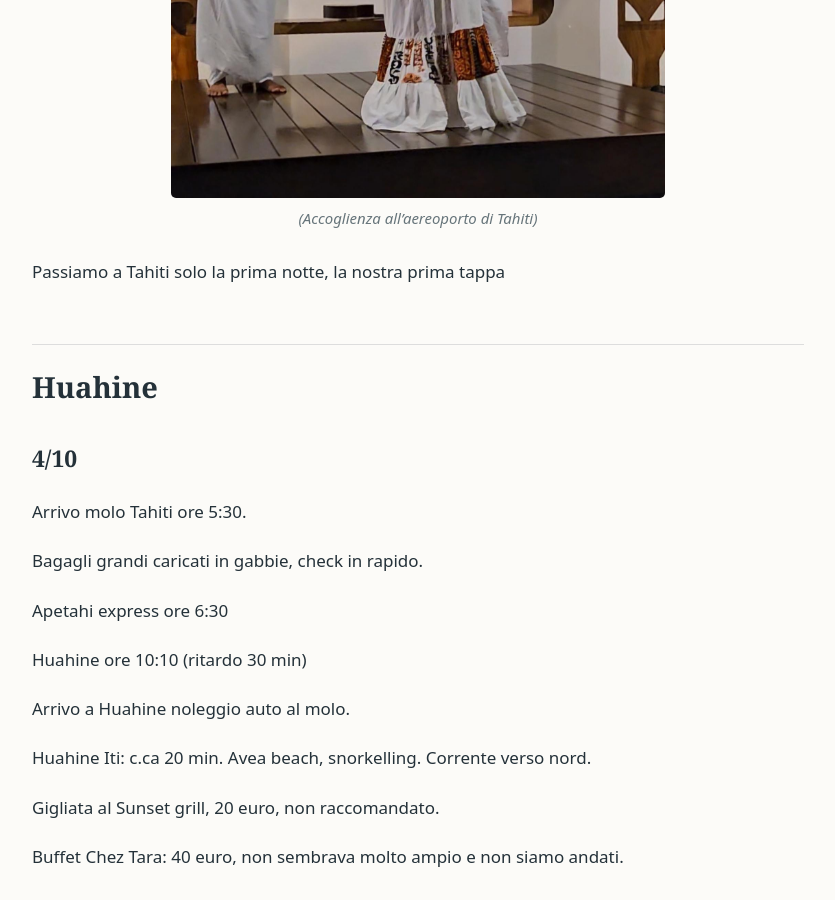
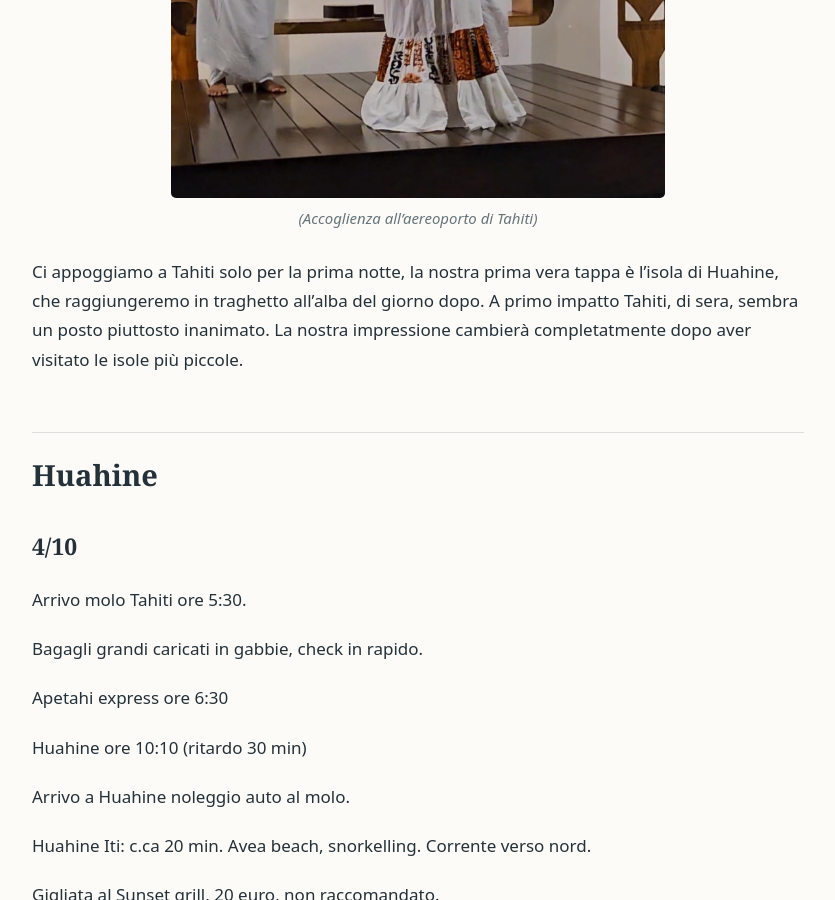
Before and after one commit to everytravel/everytravelisatale, a Jekyll site: the page built from polinesia.md, in a window 1280 px wide and 900 px high, scrolled down 3114 px. Shown: the whole window, without its empty margins (222-1057 px from the left). Built offline with Jekyll 4.4.1, drawn with Linux system fonts in a browser that asks for light colours; some of the changed text lies outside the part shown.

Commit message:
Update polinesia.md

```diff
--- a/polinesia.md
+++ b/polinesia.md
@@ -41,7 +41,12 @@ Aspettiamo ~20 min alla fila dei taxi, arrivare in centro costa ~30 euro.
 *(Accoglienza all'aereoporto di Tahiti)*
 
 
-Passiamo a Tahiti solo la prima notte, la nostra prima tappa
+Ci appoggiamo a Tahiti solo per la prima notte, la nostra prima vera tappa è l'isola di Huahine, che raggiungeremo in traghetto all'alba del giorno dopo.
+A primo impatto Tahiti, di sera, sembra un posto piuttosto inanimato. La nostra impressione cambierà completatmente dopo aver visitato le isole più piccole.
+
+
+
+
 
 ## Huahine
 
@@ -111,7 +116,9 @@ Cena allo Yacht club. Ottimo poisson cru, circa 23 euro.
 
 (La maggior parte dei food truck erano chiusi o non avevano pesce fresco).
 
-
+> _**NOTA:**  la vita sulle isole segue i ritmi del sole (alba alle 6am, tramonto alle 6pm, con un crepuscolo molto breve). Non è raro trovare un supermercato aperto alle 6 o anche alle 5 di mattina, ma la maggior parte delle attività sarà chiusa dopo le 18. Potrebbe essere difficile cenare dopo le 21._
+>
+>
 ![Fotografia 7 del diario di viaggio]({{ "/assets/images/photo-07.jpg" | relative_url }})
 
 
```
